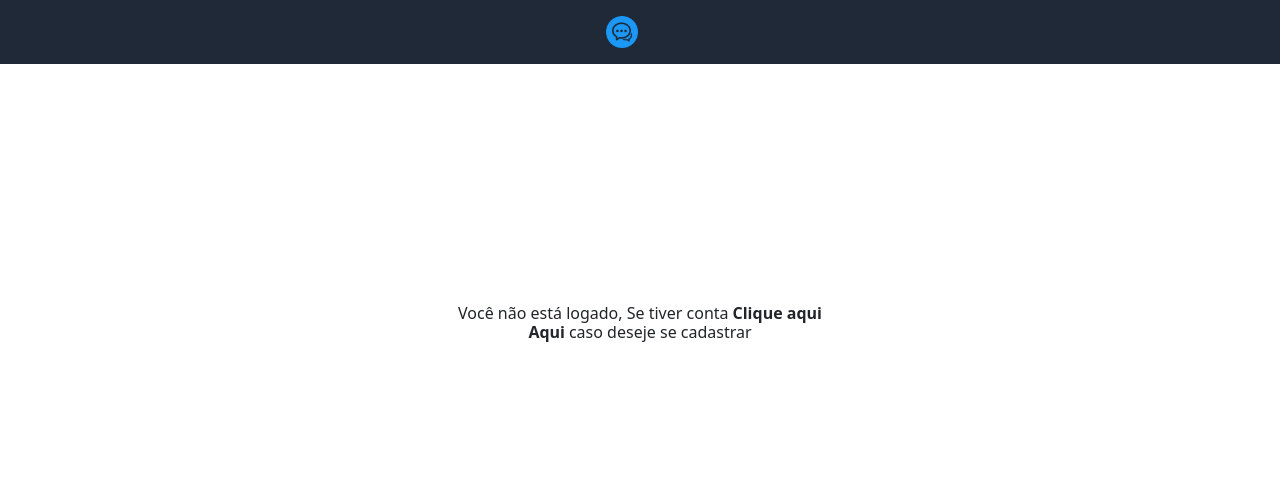
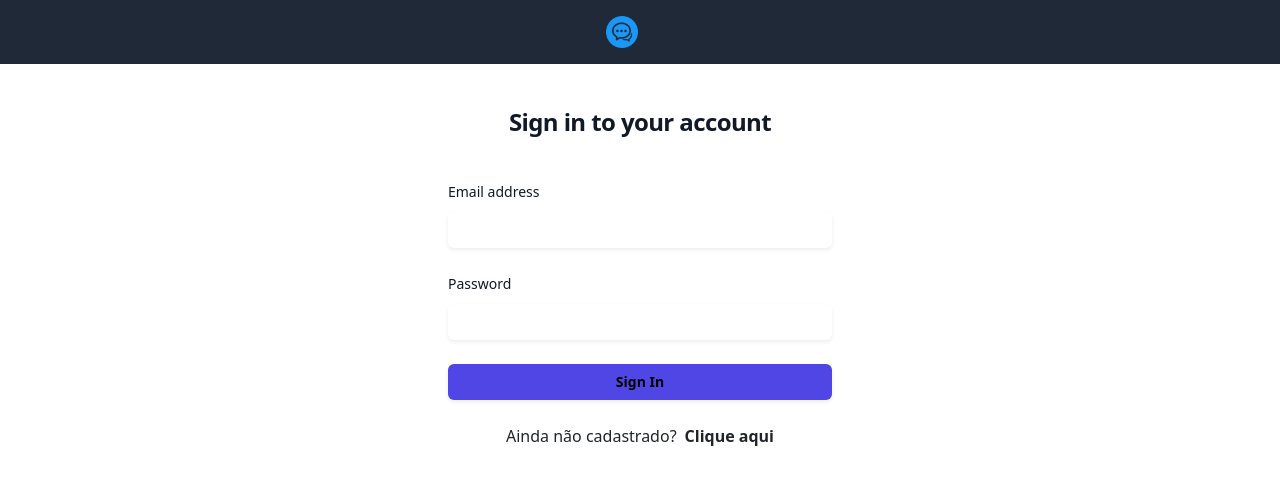
Before and after one commit to Antonio880/ChatSocket, a React (Vite) app in the folder frontchat/: page /home in a window 1280 px wide. Shown: the top 484 px of the page. Built offline with nearby package versions, Linux system fonts and the light colour scheme; no server answers.

Commit message:
fix: código funcionando

```diff
--- a/frontchat/index.html
+++ b/frontchat/index.html
@@ -3,9 +3,11 @@
   <head>
     <meta charset="UTF-8" />
     <meta name="viewport" content="width=device-width, initial-scale=1.0" />
+    <meta name="google-signin-client_id" content="http://823943137952-4ivo0mo7iuifo0lep28h4toiqq3fgit0.apps.googleusercontent.com">
     <link rel="stylesheet" href="src/css/style.css">
     <link href="/dist/output.css" rel="stylesheet">
     <script src="https://cdn.tailwindcss.com"></script>
+    <script src="https://apis.google.com/js/platform.js" async defer></script>
     <link href="https://cdn.jsdelivr.net/npm/bootstrap@5.3.2/dist/css/bootstrap.min.css" rel="stylesheet" integrity="sha384-T3c6CoIi6uLrA9TneNEoa7RxnatzjcDSCmG1MXxSR1GAsXEV/Dwwykc2MPK8M2HN" crossorigin="anonymous">
     <title>Chat</title>
   </head>
--- a/frontchat/src/App.jsx
+++ b/frontchat/src/App.jsx
@@ -2,12 +2,15 @@ import { Route, Routes } from 'react-router-dom';
 import Home from './pages/Home';
 import SignIn from './pages/SignIn';
 import SignUp from './pages/SignUp';
+import { useUserContext } from './components/ContextUser';
 
 function App() {
 
+
+  const { user } = useUserContext();
   return (
     <Routes>
-      <Route path='/home' exact element={<Home />} />
+      <Route path='/home' exact element={user ? <Home /> : <SignIn />} />
       <Route path='/' element={<SignIn />}/>
       <Route path='/SignUp' element={<SignUp />}/>
       <Route path='*' element={<SignIn />}/>
--- a/frontchat/src/components/Header.jsx
+++ b/frontchat/src/components/Header.jsx
@@ -3,6 +3,7 @@ import { Disclosure, Menu, Transition } from "@headlessui/react";
 // import { Bars3Icon, BellIcon, XMarkIcon } from '@heroicons/react/24/outline'
 import { useSocketContext } from "./ContextSocket";
 import { useNavigate } from "react-router-dom";
+import axios from "axios";
 import { useUserContext } from "./ContextUser";
 
 // const navigation = [
@@ -17,6 +18,7 @@ export default function Home() {
   const { user, setUser } = useUserContext();
   const navigate = useNavigate();
   const { socket } = useSocketContext();
+  const BASE_URL = "http://localhost:5173/";
 
   return (
     <Disclosure as="nav" className="bg-gray-800">
@@ -80,7 +82,13 @@ export default function Home() {
                         <Menu.Item>
                           {({ active }) => (
                             <a
-                              onClick={() => {
+                              onClick={async () => {
+                                await axios.put(
+                                  `${BASE_URL}users/${user._id}`,
+                                  {
+                                    isOn: "false",
+                                  }
+                                );
                                 setUser(null);
                                 navigate("/");
                                 socket.emit("disconnect", "sign out");
```
Also changed, not shown: frontchat/src/pages/SignIn.jsx (+0 -79 lines).
